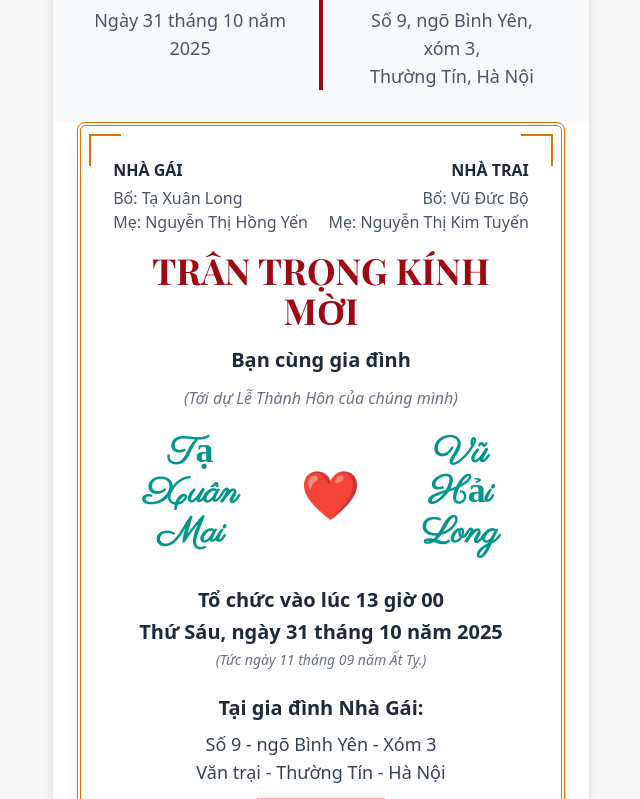
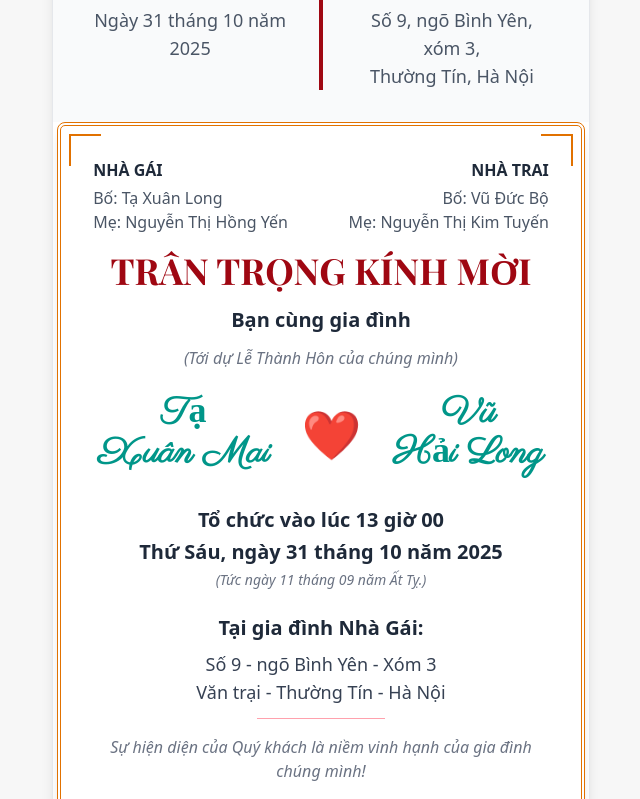
Before and after one commit to TungTXDev/wedding---invitation, a React (Vite) app: page / in a window 1280 px wide. Shown: the part 1221-2020 px from the top of the page, without its empty margins (319-959 px from the left). Built offline with nearby package versions, Linux system fonts and the light colour scheme; a web font is replaced by a local one.

Commit message:
fix padding

```diff
--- a/src/components/Home.tsx
+++ b/src/components/Home.tsx
@@ -23,7 +23,7 @@ function Home() {
 
           <CoupleInfo />
 
-          <div className="px-6">
+          <div className="px-1">
             {/* Invitation Card */}
             <InvitationCard />
           </div>
```
